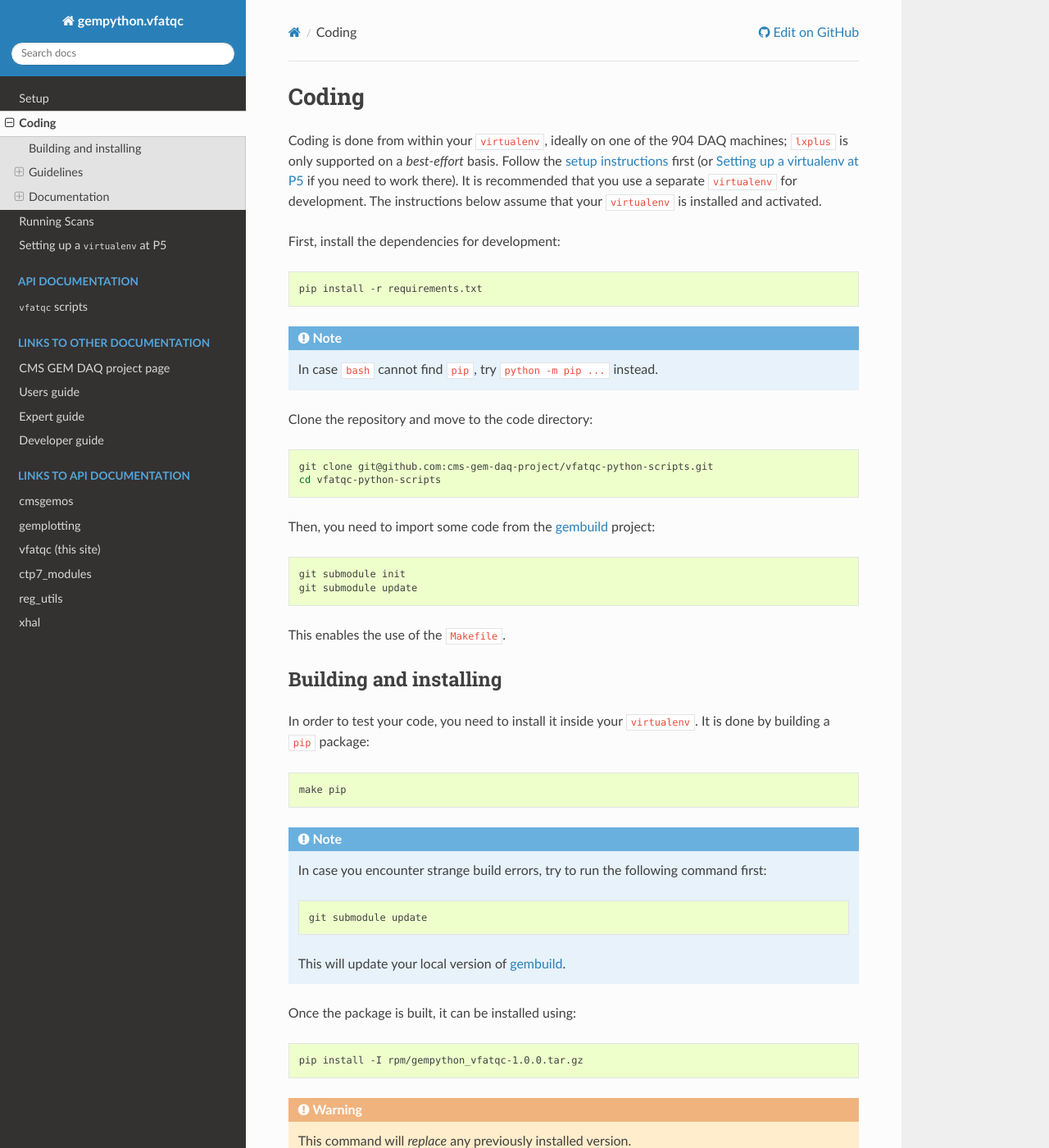
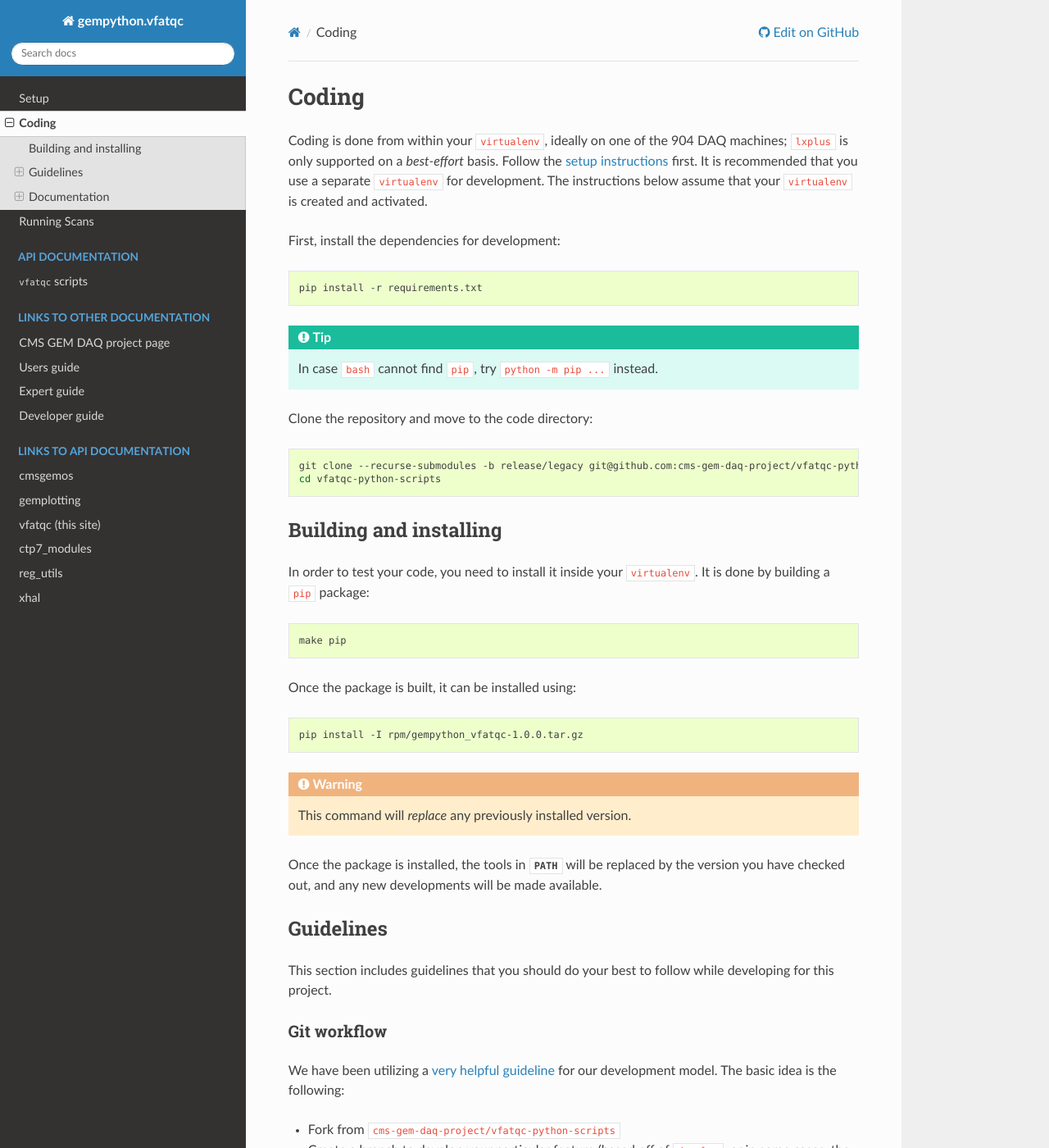
Before and after one commit to cms-gem-daq-project/vfatqc-python-scripts, a Sphinx documentation site: the page built from doc/source/coding.rst, in a window 1280 px wide and 1400 px high. Shown: the whole window at 82% size. Built offline with Sphinx 7.4.7 and the Read the Docs theme 2.0.0, drawn with Linux system fonts in a browser that asks for light colours; formulas are drawn with MathJax 3; pages that are not in the unit, such as notebooks, are missing from menus.

Commit message:
[documentation] cleanup duplicated information

````diff
--- a/doc/source/coding.rst
+++ b/doc/source/coding.rst
@@ -1,13 +1,14 @@
+.. _vfaqc-coding:
+
+======
 Coding
 ======
 
 Coding is done from within your ``virtualenv``, ideally on one of the 904 DAQ
-machines; ``lxplus`` is only supported on a *best-effort* basis. Follow the
-:doc:`setup instructions <setup>` first (or :doc:`Setting up a virtualenv at P5
-<virtualenv-p5>` if you
-need to work there). It is recommended that you use a separate ``virtualenv``
-for development. The instructions below assume that your ``virtualenv`` is
-installed and activated.
+machines; ``lxplus`` is only supported on a *best-effort* basis.
+Follow the :doc:`setup instructions <setup>` first. It is recommended that you
+use a separate ``virtualenv`` for development.
+The instructions below assume that your ``virtualenv`` is created and activated.
 
 First, install the dependencies for development:
 
@@ -15,7 +16,7 @@ First, install the dependencies for development:
 
     pip install -r requirements.txt
 
-.. note::
+.. tip::
 
     In case ``bash`` cannot find ``pip``, try ``python -m pip ...`` instead.
 
@@ -23,17 +24,9 @@ Clone the repository and move to the code directory:
 
 .. code-block:: bash
 
-    git clone git@github.com:cms-gem-daq-project/vfatqc-python-scripts.git
+    git clone --recurse-submodules -b release/legacy git@github.com:cms-gem-daq-project/vfatqc-python-scripts.git
     cd vfatqc-python-scripts
 
-Then, you need to import some code from the `gembuild`_ project:
-
-.. code-block:: bash
-
-    git submodule init
-    git submodule update
-
-This enables the use of the ``Makefile``.
 
 Building and installing
 -----------------------
@@ -44,17 +37,6 @@ It is done by building a ``pip`` package:
 .. code-block:: bash
 
     make pip
-
-.. note::
-
-    In case you encounter strange build errors, try to run the following command
-    first:
-
-    .. code-block:: bash
-
-        git submodule update
-
-    This will update your local version of `gembuild`_.
 
 Once the package is built, it can be installed using:
 
@@ -199,8 +181,8 @@ to get you started, in no particular order:
   * https://thomas-cokelaer.info/tutorials/sphinx/rest_syntax.html
   * http://www.sphinx-doc.org/en/stable/markup/para.html
 
-The structure of the documentation is created by hand using ```.rst``` files
-located in the ```doc``` folder. ``man`` pages are created from files located in
+The structure of the documentation is created by hand using ``.rst`` files
+located in the ``doc`` folder. ``man`` pages are created from files located in
 ``doc/man`` and must be listed in ``doc/conf.py`` to be generated.
 
 Cross-referencing (links *within* the documentation) is achieved using so-called
@@ -255,7 +237,6 @@ Tips
 
 .. Link targets
 
-.. _gembuild: https://github.com/cms-gem-daq-project/gembuild
 .. _Golden rebase rules: https://www.atlassian.com/git/tutorials/merging-vs-rebasing#the-golden-rule-of-rebasing
 .. _Google style: https://github.com/google/styleguide/blob/gh-pages/pyguide.md#38-comments-and-docstrings
 .. _lynx: http://lynx.invisible-island.net/
--- a/doc/source/runscans.rst
+++ b/doc/source/runscans.rst
@@ -1,4 +1,6 @@
+.. _vfaqc-scans:
 
+=============
 Running Scans
 =============
 
--- a/doc/source/scripts.rst
+++ b/doc/source/scripts.rst
@@ -1,3 +1,5 @@
+.. _vfaqc-scripts:
+
 ==================
 ``vfatqc`` scripts
 ==================
````
Also changed, not shown: doc/source/setup.rst (+31 -64 lines), doc/source/virtualenv-p5.rst (deleted, +0 -85 lines).
